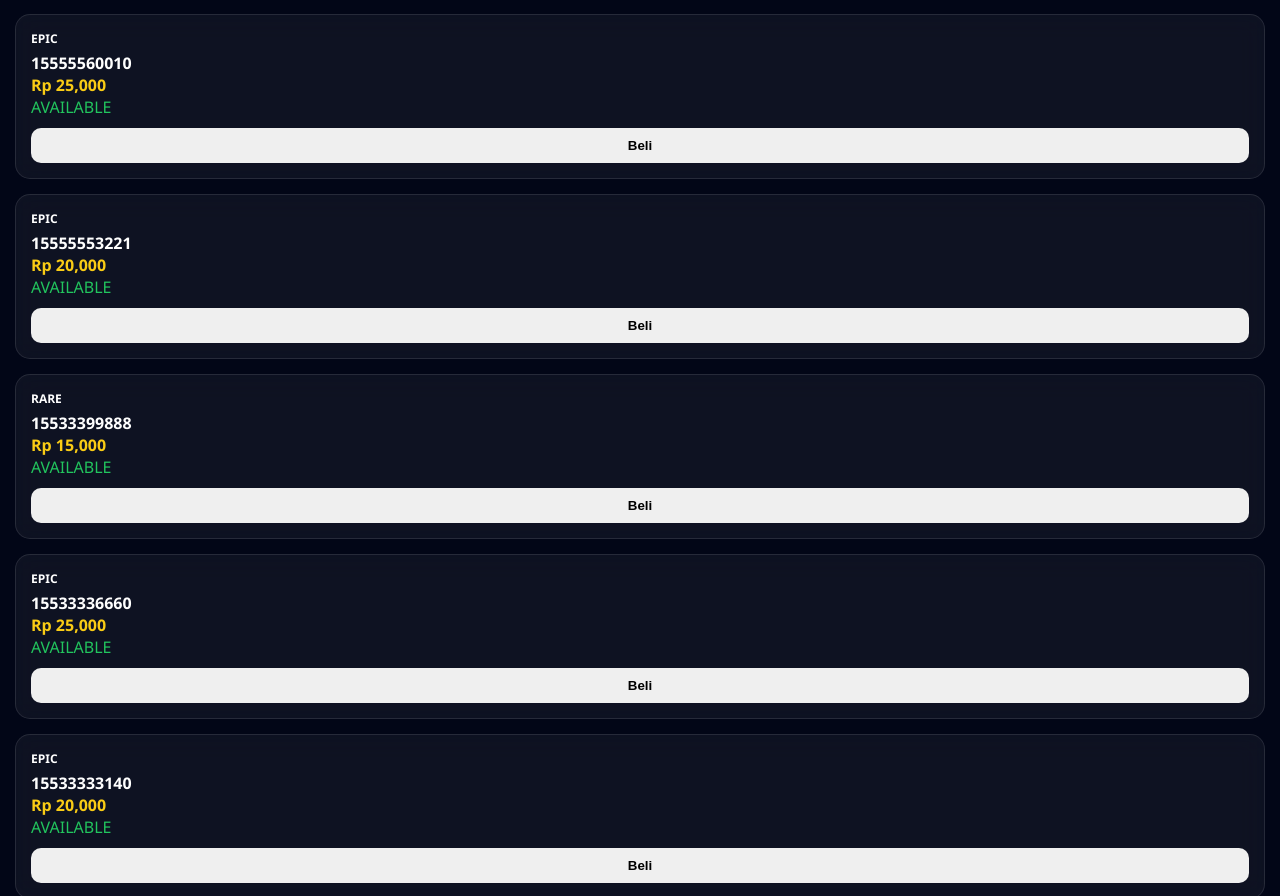
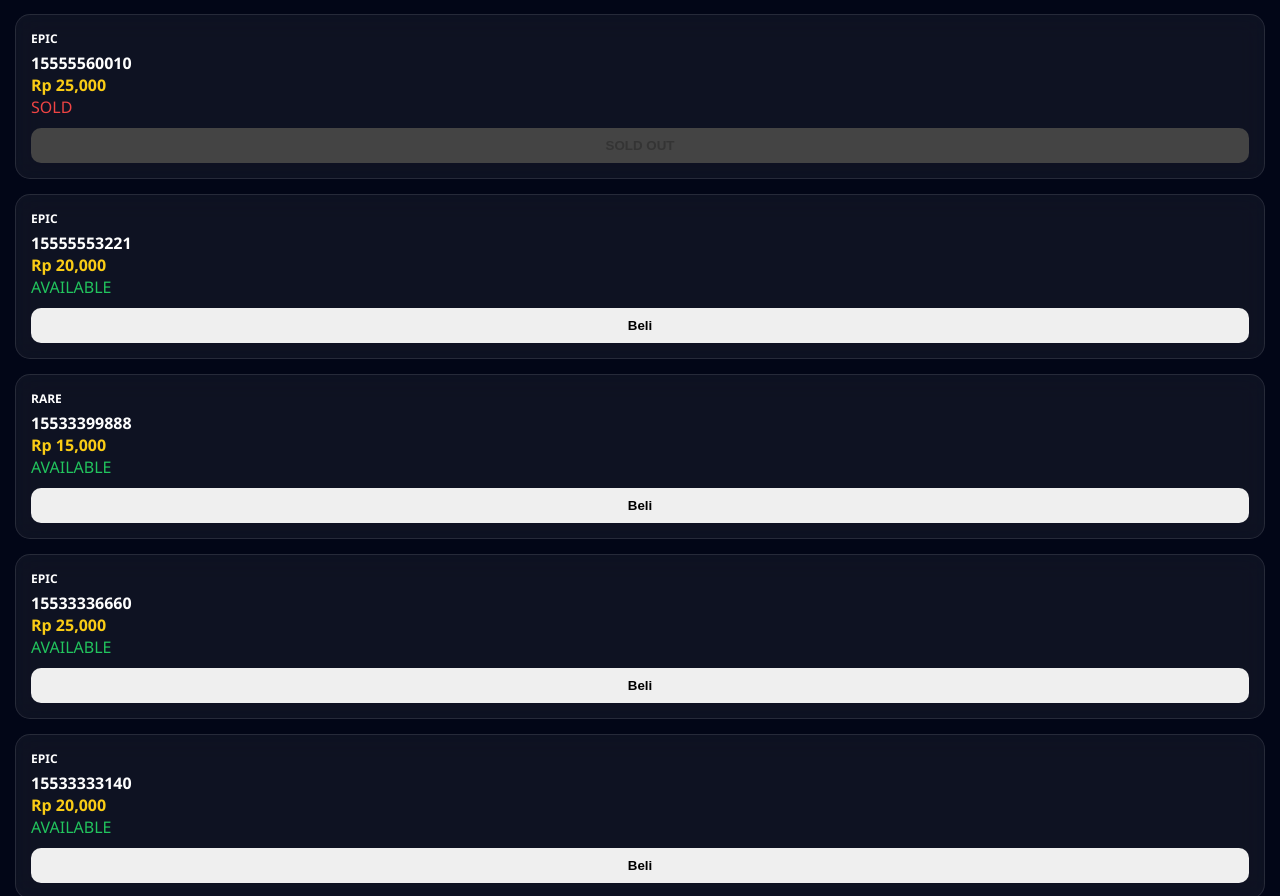
Before and after one commit to zannhengsut642-web/WEBSHOPZAN, a plain HTML site: page index.html in a window 1280 px wide. Shown: the part 5609-6505 px from the top of the page. Drawn offline with Linux system fonts and the light colour scheme.

Commit message:
Update index.html

```diff
--- a/index.html
+++ b/index.html
@@ -114,7 +114,7 @@ let data=[
   {id:"15222811110",harga:30000,sold:false,rarity:"EPIC"},
   {id:"15454888898",harga:25000,sold:false,rarity:"EPIC"},
   {id:"15223633335",harga:15000,sold:false,rarity:"RARE"},
-  {id:"15555560010",harga:25000,sold:false,rarity:"EPIC"},
+  {id:"15555560010",harga:25000,sold:true,rarity:"EPIC"},
   {id:"15555553221",harga:20000,sold:false,rarity:"EPIC"},
   {id:"15533399888",harga:15000,sold:false,rarity:"RARE"},
   {id:"15533336660",harga:25000,sold:false,rarity:"EPIC"},
```
